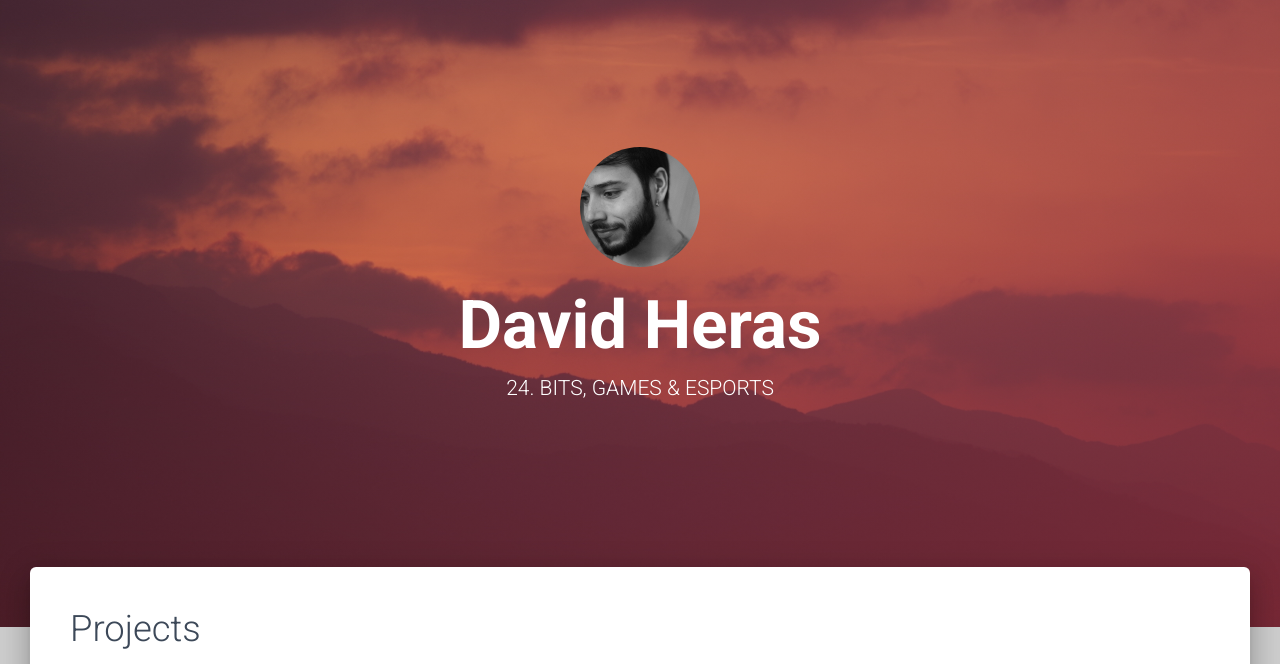
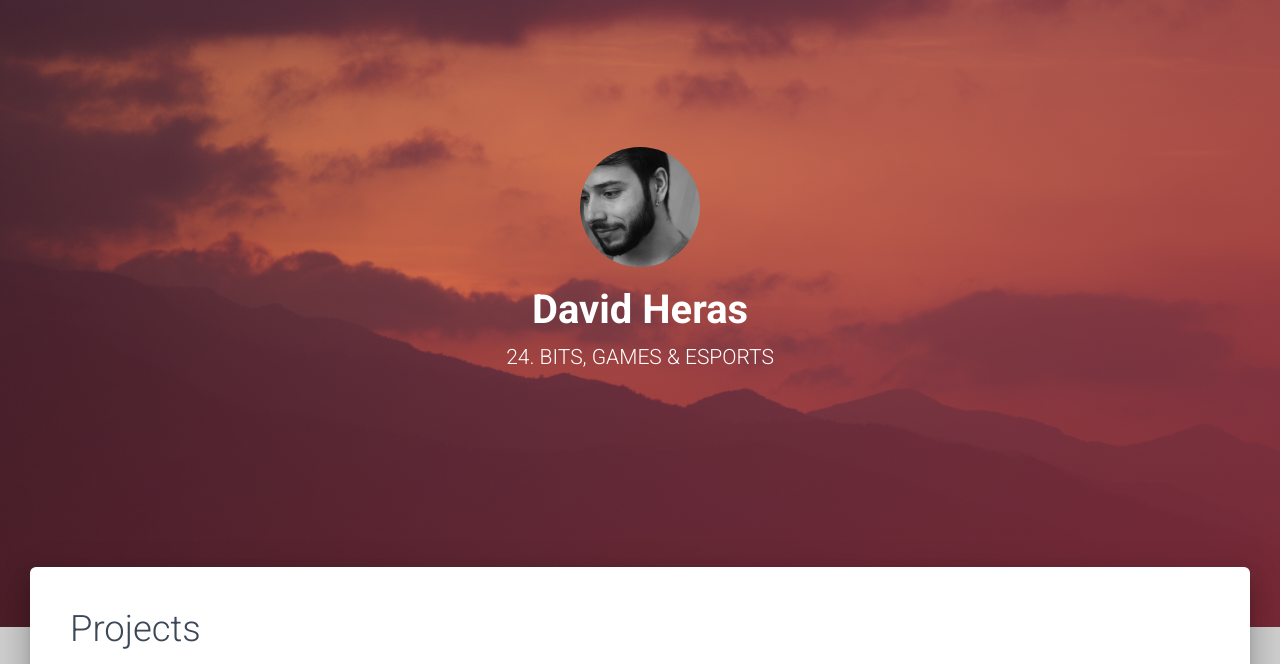
Before and after one commit to davidherasp/davidherasp.github.io, a plain HTML site: page index.html in a window 1280 px wide. Shown: the part 93-757 px from the top of the page. Drawn offline with Linux system fonts and the light colour scheme.

Commit message:
Moar little changes

```diff
--- a/index.html
+++ b/index.html
@@ -74,7 +74,7 @@
 				<div class="col-md-8 col-md-offset-2">
 					<div class="brand">
 						<img src="assets/img/profile120-2.png" class="img img-circle img" alt="My face" rel="tooltip" title="<b>Hi I'm David</b> and I'm a 24 years old freelancer and CS student interested in <b>Big Data</b>, <b>games</b> and <b>esports</b>. Feel free to check my projects, profiles in social networks and contact me." data-placement="bottom" data-html="true">
-						<h1>David Heras</h1>
+						<h1 style="font-size: 40px">David Heras</h1>
 						<h3>24. Bits, games & esports</h3>
 					</div>
 				</div>
```
